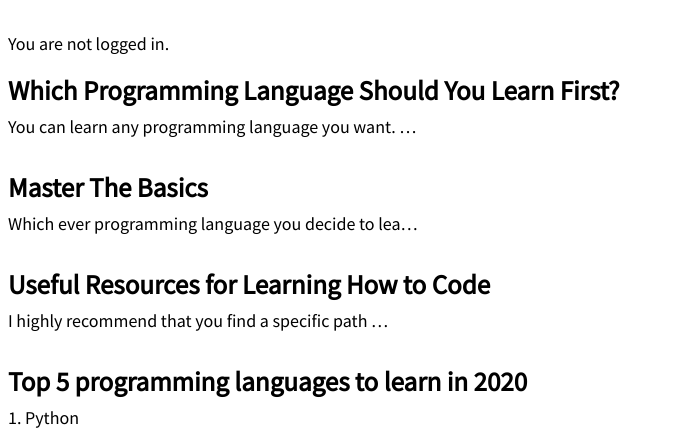
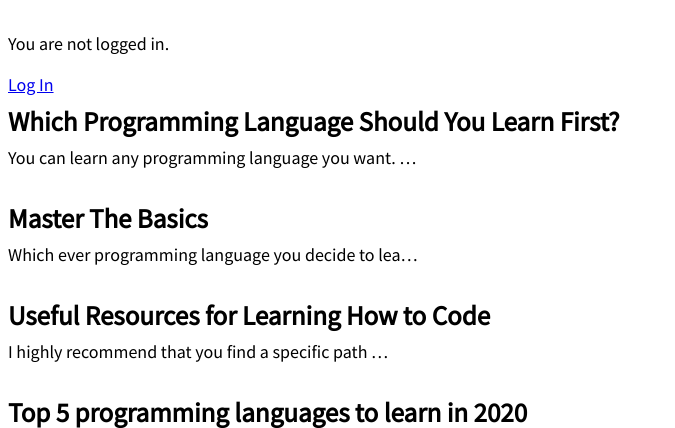
Before and after one commit to Baker17/blog-app, a Django app: page / in a window 1280 px wide. Shown: the part 102-530 px from the top of the page, without its empty margins (0-675 px from the left). Run offline with Django 3.2, Linux system fonts and the light colour scheme; data comes from the database, SQL or seed files in the repository.

Commit message:
Update base.html

```diff
--- a/templates/base.html
+++ b/templates/base.html
@@ -1,12 +1,11 @@
 {% load static %}
 <html>
-
   <head>
     <title>Django blog</title>
-    <link href="https://fonts.googleapis.com/css?family=Source+Sans+Pro:400" \ rel="stylesheet">
+    <link href="https://fonts.googleapis.com/css?family=Source+Sans+Pro:400"\
+    rel="stylesheet">
     <link href="{% static 'css/base.css' %}" rel="stylesheet">
   </head>
-
   <body>
     <div>
       <header>
@@ -22,11 +21,10 @@
         <p><a href="{% url 'logout' %}">Log out</a></p>
       {% else %}
         <p>You are not logged in.</p>
+        <a href="{% url 'login' %}">Log In</a>
       {% endif %}
-
     {% block content %}
     {% endblock content %}
     </div>
   </body>
-
 </html>
```
Lines whose indentation alone changed are shown as unchanged.
